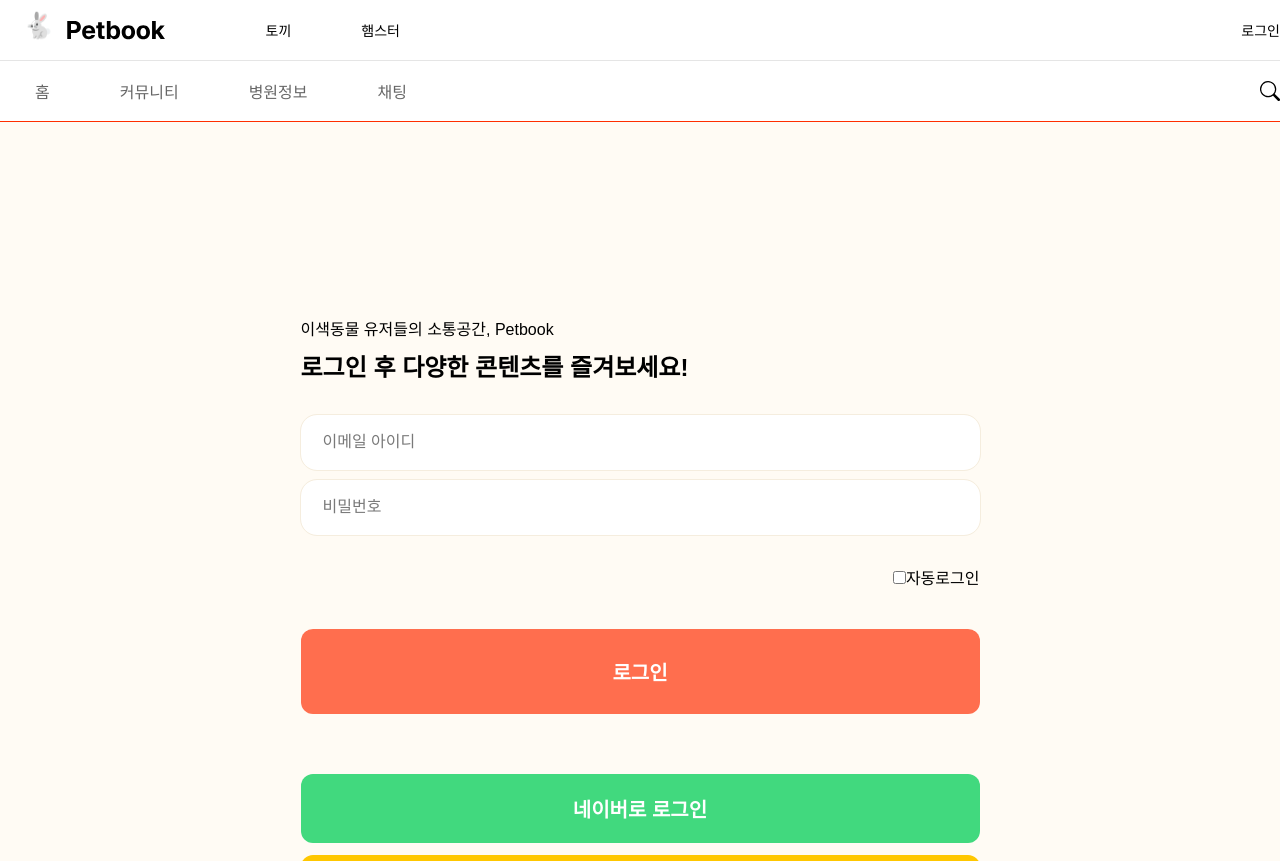
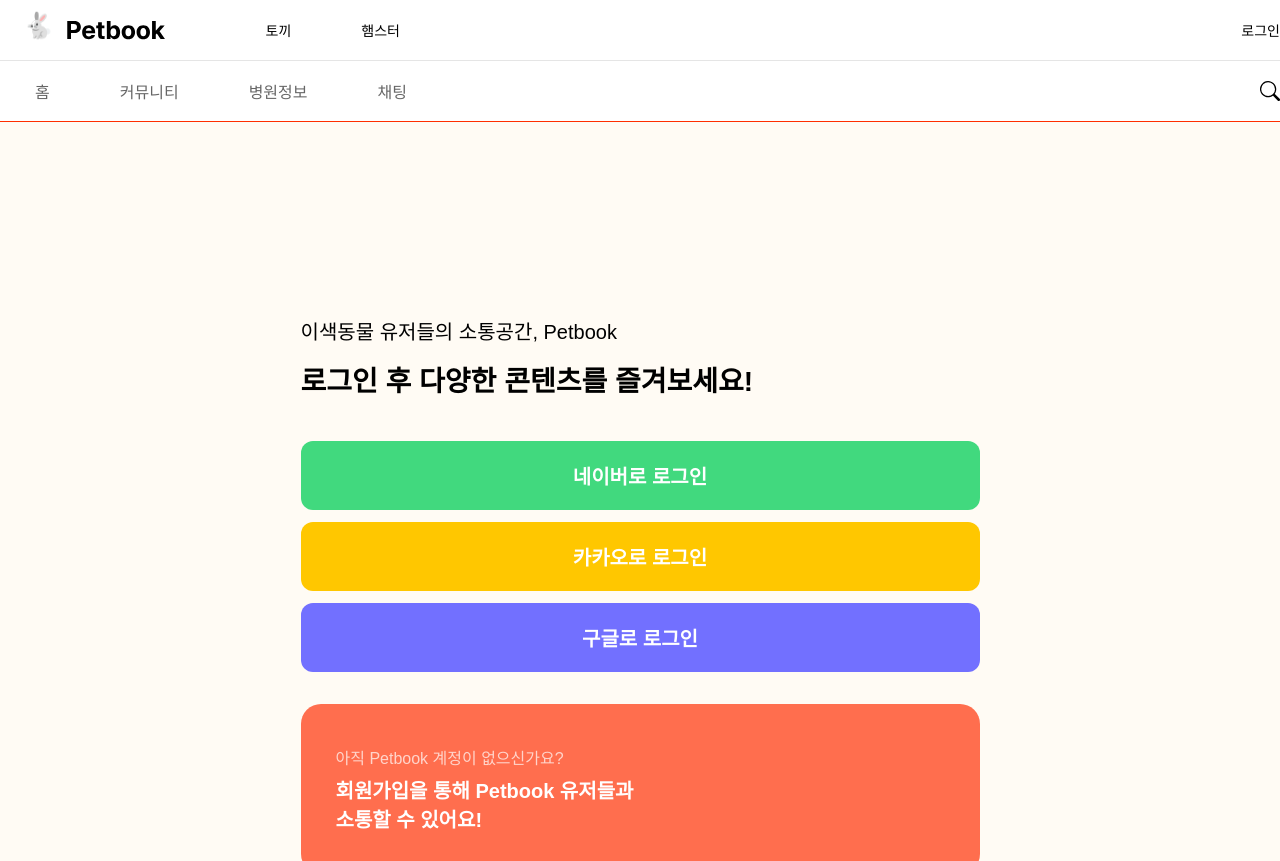
Before and after one commit to K-Slave/petBook-Client, a Next.js app in the folder petbook_fe/: page /login in a window 1280 px wide. Built offline with nearby package versions, Linux system fonts and the light colour scheme; a web font is replaced by a local one.

Commit message:
add-InducePage

```diff
--- /dev/null
+++ b/petbook_fe/components/login/InduceSign.tsx
@@ -0,0 +1,34 @@
+import styled from "styled-components";
+
+const Container = styled.div`
+  padding: 41px 35px;
+  border-radius: 20px;
+  box-sizing: border-box;
+  color: white;
+  background-color: var(--main);
+  margin-top: 32px;
+  p {
+    font-size: 16px;
+    font-weight: 400;
+    margin-bottom: 6px;
+    opacity: 0.7;
+  }
+  h3 {
+    font-size: 20px;
+    font-weight: 700;
+  }
+`;
+
+const InduceSign = () => {
+  return (
+    <>
+      <Container>
+        <p>아직 Petbook 계정이 없으신가요?</p>
+        <h3>
+          회원가입을 통해 Petbook 유저들과 <br /> 소통할 수 있어요!
+        </h3>
+      </Container>
+    </>
+  );
+};
+export default InduceSign;
--- a/petbook_fe/components/login/SocialLogin.tsx
+++ b/petbook_fe/components/login/SocialLogin.tsx
@@ -5,7 +5,7 @@ import styled from "styled-components";
 const BACKEND_BASE_URL = "https://pypetbook.herokuapp.com";
 
 const ButtonBox = styled.div`
-  margin-top: 60px;
+  margin-top: 42px;
 `;
 
 const SocialLogin = () => {
--- a/petbook_fe/pages/login/index.tsx
+++ b/petbook_fe/pages/login/index.tsx
@@ -9,6 +9,7 @@ import EmailLogin from "../../components/login/EmailLogin";
 //
 import styled from "styled-components";
 import { BsCheckCircleFill } from "react-icons/bs";
+import InduceSign from "../../components/login/InduceSign";
 
 const Main = styled.main`
   height: calc(100vh - 61px);
@@ -96,19 +97,20 @@ const Login = () => {
               </div>
 
               {/* 일반 로그인 영역 */}
-              <EmailLogin />
+              {/* <EmailLogin /> */}
 
               {/* 소셜 로그인 영역 */}
               <SocialLogin />
 
-              <ul className="action flex center">
+              {/* <ul className="action flex center">
                 <li>
                   <a href=""> 회원가입</a>
                 </li>
                 <li>
                   <a href="">아이디/비밀번호 찾기</a>
                 </li>
-              </ul>
+              </ul> */}
+              <InduceSign />
             </>
           ) : (
             <>
--- a/petbook_fe/styles/Globals.scss
+++ b/petbook_fe/styles/Globals.scss
@@ -33,7 +33,6 @@ body {
 .Header__Wrap {
   position: fixed;
   z-index: 100;
-
 
   width: 100%;
   height: auto;
@@ -122,9 +121,11 @@ input::placeholder {
 //login
 .login_title {
   p {
-    margin-bottom: 8px;
+    font-size: 20px;
+    margin-bottom: 14px;
   }
   h2 {
+    font-size: 28px;
     margin-bottom: 32px;
   }
 }
```
